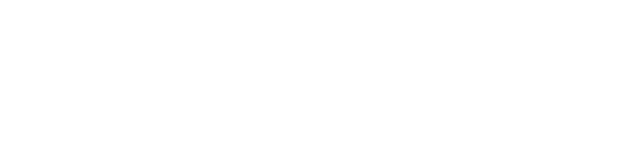
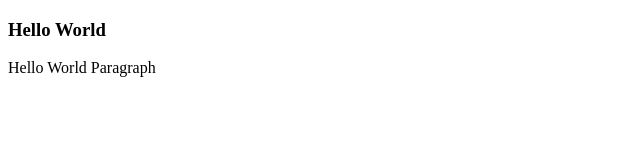
Before and after one commit to clever204/testproject, a plain HTML site: page index.html in a window 1280 px wide. Shown: the whole page, without its empty margins (0-640 px from the left). Drawn offline with Linux system fonts and the light colour scheme.

Commit message:
Add Hello Message And Create Style main.css File

```diff
--- /dev/null
+++ b/css/main.css
@@ -0,0 +1 @@
+s
--- a/index.html
+++ b/index.html
@@ -6,5 +6,8 @@
     <meta name="viewport" content="width=device-width, initial-scale=1.0" />
     <title>Learn Git & Github at 7 Days</title>
   </head>
-  <body></body>
+  <body>
+    <h3>Hello World</h3>
+    <p>Hello World Paragraph</p>
+  </body>
 </html>
```
